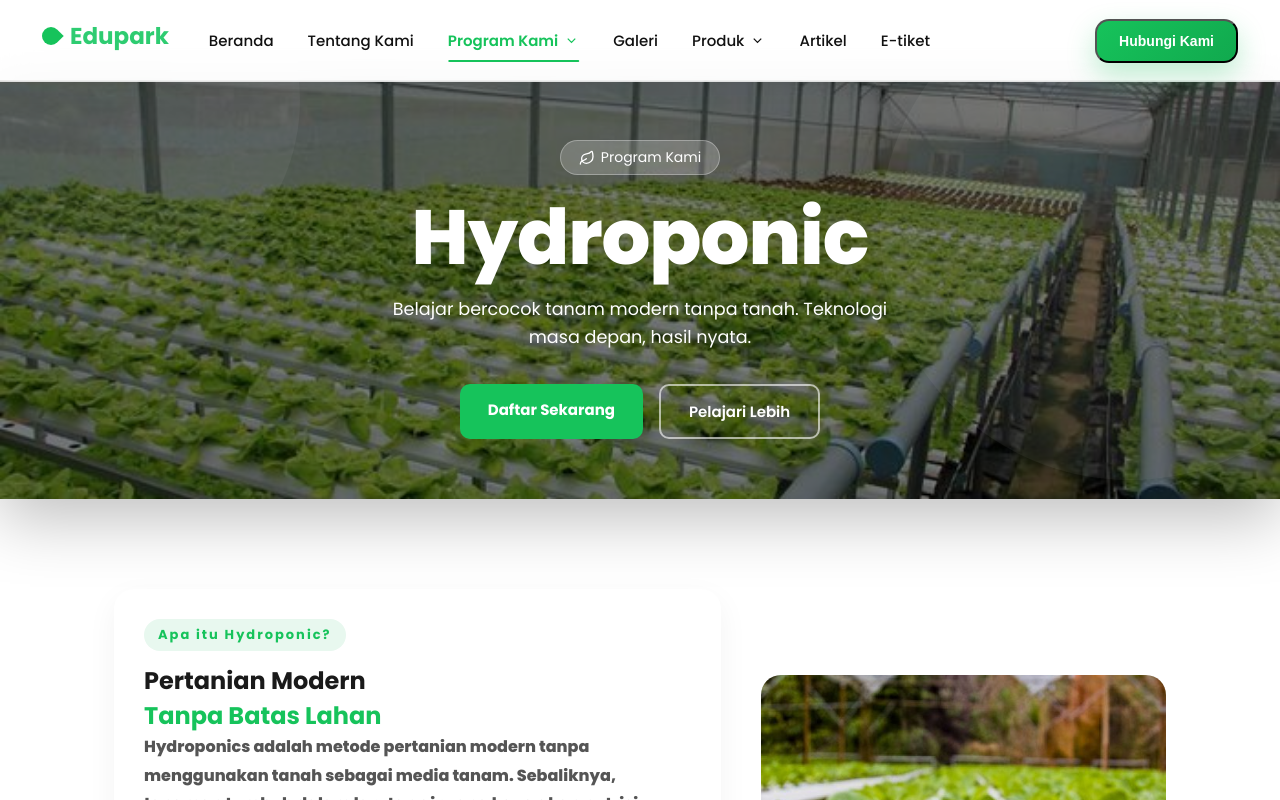
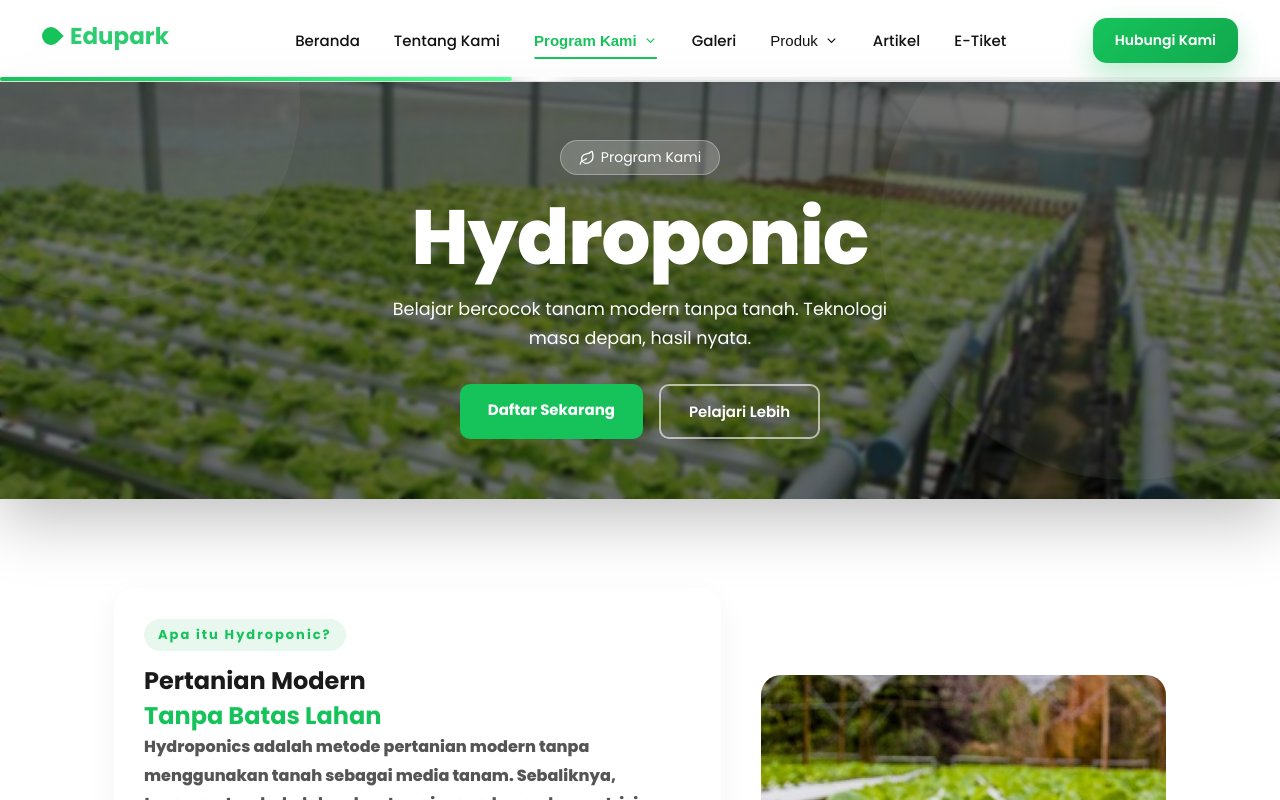
Before and after one commit to rafazakyyunus-code/skillage-edupark, a React (Vite) app: page /program/hydroponic in a window 1280 px wide. Shown: the top 800 px of the page. Built offline with nearby package versions, Linux system fonts and the light colour scheme.

Commit message:
bagian navbarr
jangan lupa di pull

```diff
--- a/src/App.jsx
+++ b/src/App.jsx
@@ -34,6 +34,7 @@ import ETicket from "./pages/Etiket/ETicket";
 /* ───────── DASHBOARD ───────── */
 import CreateArticle from "./pages/dashboard/CreateArticle";
 import Editor from "./pages/dashboard/Editor";
+import ContactPage from "./pages/contact/ContactPage";
 
 /* ───────── UI ───────── */
 function Home() {
@@ -157,6 +158,15 @@ function App() {
             element={
               <AnimatedPage>
                 <Tentangkami />
+              </AnimatedPage>
+            }
+          />
+
+          <Route
+            path="/contact"
+            element={
+              <AnimatedPage>
+                <ContactPage />
               </AnimatedPage>
             }
           />
--- a/src/components/Navbar.css
+++ b/src/components/Navbar.css
@@ -94,7 +94,7 @@ body {
 .nav-center {
   flex: 1;
   display: flex;
-  /* justify-content: center; */
+  justify-content: center;
   padding-left: 40px;
 }
 
--- a/src/components/Navbar.jsx
+++ b/src/components/Navbar.jsx
@@ -1,40 +1,100 @@
 import { useState, useEffect } from "react";
-import { NavLink, Link, useLocation } from "react-router-dom";
+import { NavLink, useLocation } from "react-router-dom";
 import "./Navbar.css";
 
 export default function Navbar() {
+
+  // ================= LOCATION =================
+  const location = useLocation();
+
+  // ================= STATE =================
   const [menuOpen, setMenuOpen] = useState(false);
   const [openDropdown, setOpenDropdown] = useState(null);
 
-  // 🔥 scroll behavior
+  // navbar show / hide
   const [showNavbar, setShowNavbar] = useState(true);
-  const [lastScrollY, setLastScrollY] = useState(0);
 
-  const location = useLocation();
+  // ================= NAVBAR PROGRESS =================
+  const getNavProgress = () => {
 
-  const toggleDropdown = (name) => {
-    setOpenDropdown((prev) => (prev === name ? null : name));
+    if (location.pathname === "/") {
+      return "12%";
+    }
+
+    if (location.pathname === "/tentang-kami") {
+      return "24%";
+    }
+
+    if (location.pathname.startsWith("/program")) {
+      return "40%";
+    }
+
+    if (location.pathname === "/gallery") {
+      return "55%";
+    }
+
+    if (location.pathname.startsWith("/produk")) {
+      return "70%";
+    }
+
+    if (location.pathname === "/article") {
+      return "82%";
+    }
+
+    if (location.pathname === "/tiket") {
+      return "90%";
+    }
+
+    // HUBUNGI KAMI FULL
+    if (location.pathname === "/contact") {
+      return "100%";
+    }
+
+    return "0%";
   };
 
+  // ================= ACTIVE PAGE =================
+  const isProgramActive =
+    location.pathname.startsWith("/program");
+
+  const isProdukActive =
+    location.pathname.startsWith("/produk");
+
+  // ================= TOGGLE DROPDOWN =================
+  const toggleDropdown = (name) => {
+    setOpenDropdown((prev) =>
+      prev === name ? null : name
+    );
+  };
+
+  // ================= CLOSE MENU =================
   const closeMenu = () => {
     setMenuOpen(false);
     setOpenDropdown(null);
   };
 
-  const isProgramActive = location.pathname.startsWith("/program");
-  const isProdukActive = location.pathname.startsWith("/produk");
-  const isEtiketActive = location.pathname.startsWith("/e-ticket");
-
+  // ================= AUTO CLOSE MENU =================
   useEffect(() => {
     const handleResize = () => {
-      if (window.innerWidth > 1200) closeMenu();
+      if (window.innerWidth > 1200) {
+        closeMenu();
+      }
     };
 
-    window.addEventListener("resize", handleResize);
+    window.addEventListener(
+      "resize",
+      handleResize
+    );
 
-    return () => window.removeEventListener("resize", handleResize);
+    return () => {
+      window.removeEventListener(
+        "resize",
+        handleResize
+      );
+    };
   }, []);
 
+  // ================= CLICK OUTSIDE DROPDOWN =================
   useEffect(() => {
     const handleClickOutside = (e) => {
       if (!e.target.closest(".dropdown")) {
@@ -42,76 +102,135 @@ export default function Navbar() {
       }
     };
 
-    document.addEventListener("click", handleClickOutside);
+    document.addEventListener(
+      "click",
+      handleClickOutside
+    );
 
-    return () => document.removeEventListener("click", handleClickOutside);
+    return () => {
+      document.removeEventListener(
+        "click",
+        handleClickOutside
+      );
+    };
   }, []);
 
+  // ================= NAVBAR SHOW / HIDE =================
   useEffect(() => {
+
+    let lastScrollY = window.scrollY;
+
     const handleScroll = () => {
-      if (window.scrollY < 80) {
-        setShowNavbar(true);
-        return;
-      }
 
-      if (window.scrollY > lastScrollY) {
-        setShowNavbar(false);
-      } else {
+      const currentScrollY = window.scrollY;
+
+      // tampil di atas halaman
+      if (currentScrollY < 80) {
         setShowNavbar(true);
       }
 
-      setLastScrollY(window.scrollY);
+      // scroll bawah
+      else if (
+        currentScrollY > lastScrollY
+      ) {
+        setShowNavbar(false);
+      }
+
+      // scroll atas
+      else {
+        setShowNavbar(true);
+      }
+
+      lastScrollY = currentScrollY;
     };
 
-    window.addEventListener("scroll", handleScroll);
+    window.addEventListener(
+      "scroll",
+      handleScroll
+    );
 
-    return () => window.removeEventListener("scroll", handleScroll);
-  }, [lastScrollY]);
+    return () => {
+      window.removeEventListener(
+        "scroll",
+        handleScroll
+      );
+    };
+  }, []);
 
   return (
     <>
-      <nav className={`navbar ${showNavbar ? "show" : "hide"}`}>
+      {/* ================= NAVBAR ================= */}
+      <nav
+        className={`navbar ${
+          showNavbar ? "show" : "hide"
+        }`}
+      >
+
         <div className="nav-container">
 
-          {/* LOGO */}
+          {/* ================= LOGO ================= */}
           <div className="logo">
             <span className="leaf"></span>
             <span>Edupark</span>
           </div>
 
-          {/* MENU */}
+          {/* ================= MENU ================= */}
           <div className="nav-center">
 
-            <ul className={menuOpen ? "nav-links active" : "nav-links"}>
+            <ul
+              className={`nav-links ${
+                menuOpen ? "active" : ""
+              }`}
+            >
 
+              {/* BERANDA */}
               <li>
-                <NavLink to="/" onClick={closeMenu}>
+                <NavLink
+                  to="/"
+                  onClick={closeMenu}
+                >
                   Beranda
                 </NavLink>
               </li>
 
+              {/* TENTANG */}
               <li>
-                <NavLink to="/tentang-kami" onClick={closeMenu}>
+                <NavLink
+                  to="/tentang-kami"
+                  onClick={closeMenu}
+                >
                   Tentang Kami
                 </NavLink>
               </li>
 
-              {/* PROGRAM */}
+              {/* ================= PROGRAM ================= */}
               <li
                 className={`dropdown ${
-                  openDropdown === "program" ? "open" : ""
-                } ${isProgramActive ? "active" : ""}`}
+                  openDropdown === "program"
+                    ? "open"
+                    : ""
+                } ${
+                  isProgramActive
+                    ? "active"
+                    : ""
+                }`}
               >
-                <span
+                <button
+                  type="button"
                   className="dropdown-title"
                   onClick={(e) => {
                     e.stopPropagation();
-                    toggleDropdown("program");
+                    toggleDropdown(
+                      "program"
+                    );
                   }}
                 >
                   Program Kami
 
-                  <svg className="chevron" viewBox="0 0 24 24">
+                  <svg
+                    className="chevron"
+                    viewBox="0 0 24 24"
+                  >
                     <path
                       d="M6 9L12 15L18 9"
                       stroke="currentColor"
@@ -119,14 +238,15 @@ export default function Navbar() {
                       fill="none"
                     />
                   </svg>
-                </span>
+                </button>
 
                 <ul
-                  className={
-                    openDropdown === "program"
-                      ? "dropdown-menu show"
-                      : "dropdown-menu"
-                  }
+                  className={`dropdown-menu ${
+                    openDropdown ===
+                    "program"
+                      ? "show"
+                      : ""
+                  }`}
                 >
                   <li>
                     <NavLink
@@ -166,28 +286,44 @@ export default function Navbar() {
                 </ul>
               </li>
 
+              {/* GALERI */}
               <li>
-                <NavLink to="/gallery" onClick={closeMenu}>
+                <NavLink
+                  to="/gallery"
+                  onClick={closeMenu}
+                >
                   Galeri
                 </NavLink>
               </li>
 
-              {/* PRODUK */}
+              {/* ================= PRODUK ================= */}
               <li
                 className={`dropdown ${
-                  openDropdown === "produk" ? "open" : ""
-                } ${isProdukActive ? "active" : ""}`}
+                  openDropdown === "produk"
+                    ? "open"
+                    : ""
+                } ${
+                  isProdukActive
+                    ? "active"
+                    : ""
+                }`}
               >
-                <span
+                <button
+                  type="button"
                   className="dropdown-title"
                   onClick={(e) => {
                     e.stopPropagation();
-                    toggleDropdown("produk");
+                    toggleDropdown(
+                      "produk"
+                    );
                   }}
                 >
                   Produk
 
-                  <svg className="chevron" viewBox="0 0 24 24">
+                  <svg
+                    className="chevron"
+                    viewBox="0 0 24 24"
+                  >
                     <path
                       d="M6 9L12 15L18 9"
                       stroke="currentColor"
@@ -195,17 +331,21 @@ export default function Navbar() {
                       fill="none"
                     />
                   </svg>
-                </span>
+                </button>
 
                 <ul
-                  className={
-                    openDropdown === "produk"
-                      ? "dropdown-menu show"
-                      : "dropdown-menu"
-                  }
+                  className={`dropdown-menu ${
+                    openDropdown ===
+                    "produk"
+                      ? "show"
+                      : ""
+                  }`}
                 >
                   <li>
-                    <NavLink to="/produk" onClick={closeMenu}>
+                    <NavLink
+                      to="/produk"
+                      onClick={closeMenu}
+                    >
                       Semua Produk
                     </NavLink>
                   </li>
@@ -239,31 +379,45 @@ export default function Navbar() {
                 </ul>
               </li>
 
+              {/* ARTIKEL */}
               <li>
-                <NavLink to="/article" onClick={closeMenu}>
+                <NavLink
+                  to="/article"
+                  onClick={closeMenu}
+                >
                   Artikel
                 </NavLink>
               </li>
 
-              {/* E-TIKET */}
-              <li className={isEtiketActive ? "active" : ""}>
-                <NavLink to="/e-ticket" onClick={closeMenu}>
-                  E-tiket
+              {/* TIKET */}
+              <li>
+                <NavLink
+                  to="/tiket"
+                  onClick={closeMenu}
+                >
+                  E-Tiket
                 </NavLink>
               </li>
 
             </ul>
           </div>
 
-          {/* RIGHT */}
+          {/* ================= RIGHT ================= */}
           <div className="nav-right">
 
-            <button className="btn-contact desktop-btn">
+            <NavLink
+              to="/contact"
+              className="btn-contact desktop-btn"
+            >
               Hubungi Kami
-            </button>
+            </NavLink>
 
-            <div
-              className={menuOpen ? "hamburger open" : "hamburger"}
+            {/* ================= HAMBURGER ================= */}
+            <button
+              type="button"
+              className={`hamburger ${
+                menuOpen ? "open" : ""
+              }`}
               onClick={(e) => {
                 e.stopPropagation();
                 setMenuOpen(!menuOpen);
@@ -272,14 +426,29 @@ export default function Navbar() {
               <span></span>
               <span></span>
               <span></span>
-            </div>
+            </button>
 
           </div>
         </div>
+
+        {/* ================= NAVBAR PROGRESS ================= */}
+        <div className="scroll-progress">
+          <div
+            className="scroll-progress-bar"
+            style={{
+              width: getNavProgress(),
+            }}
+          ></div>
+        </div>
+
       </nav>
 
+      {/* ================= OVERLAY ================= */}
       {menuOpen && (
-        <div className="overlay" onClick={closeMenu} />
+        <div
+          className="overlay"
+          onClick={closeMenu}
+        ></div>
       )}
     </>
   );
```
